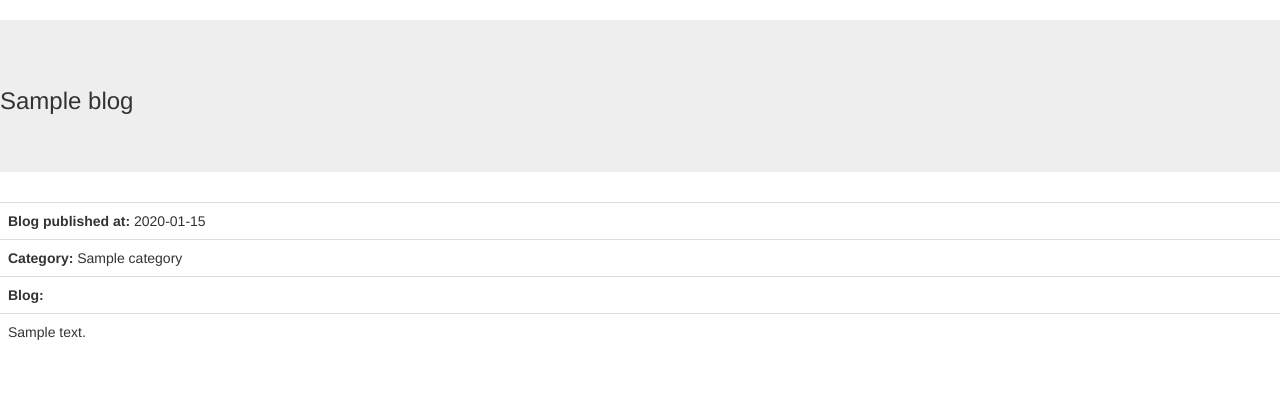
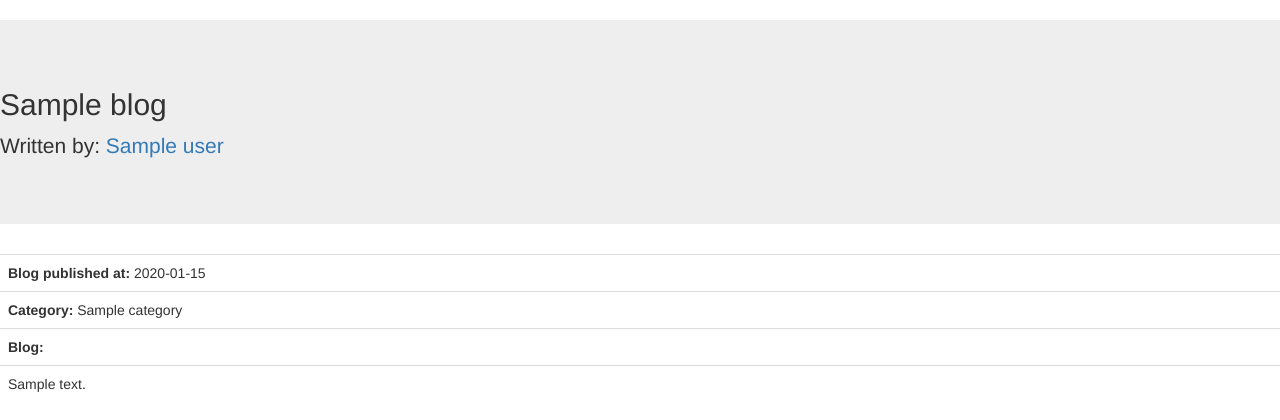
Before and after one commit to tuhinssam/TinyBlogApp, a Flask app: template templates/blog.html in a window 1280 px wide. Shown: the part 52-472 px from the top of the page. Run offline with Flask 2, Linux system fonts and the light colour scheme; the template is opened without the code that fills it: most values are stand-ins (such as "Sample title", 1, 10 or a date in 2020); parts of the project's set-up code (start-up, migrations or seed data) failed here and were passed over; some libraries are stand-ins or nearby versions.

Commit message:
improved blog.html to acess writer info

```diff
--- a/templates/blog.html
+++ b/templates/blog.html
@@ -12,7 +12,8 @@
   </div>
 </nav>
   <div class="jumbotron">
-      <h3>{{blog.title}}</h3>
+      <h2>{{blog.title}}</h2>
+      <p>Written by: <a href="/user/{{blog.user}}"> {{blog.user}}</a></p>
   </div>
   <div>
       <table class="table table-borderless">
```
Also changed, not shown: 1 other file.
